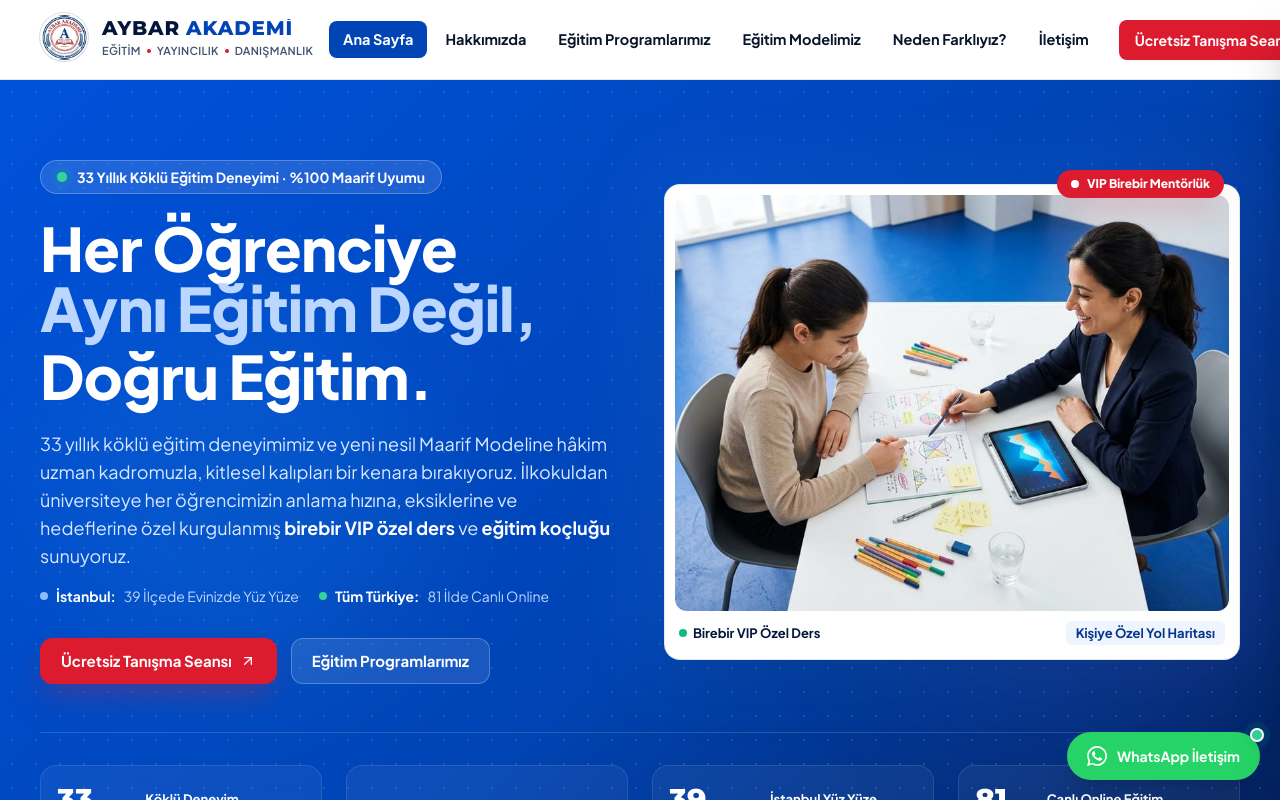
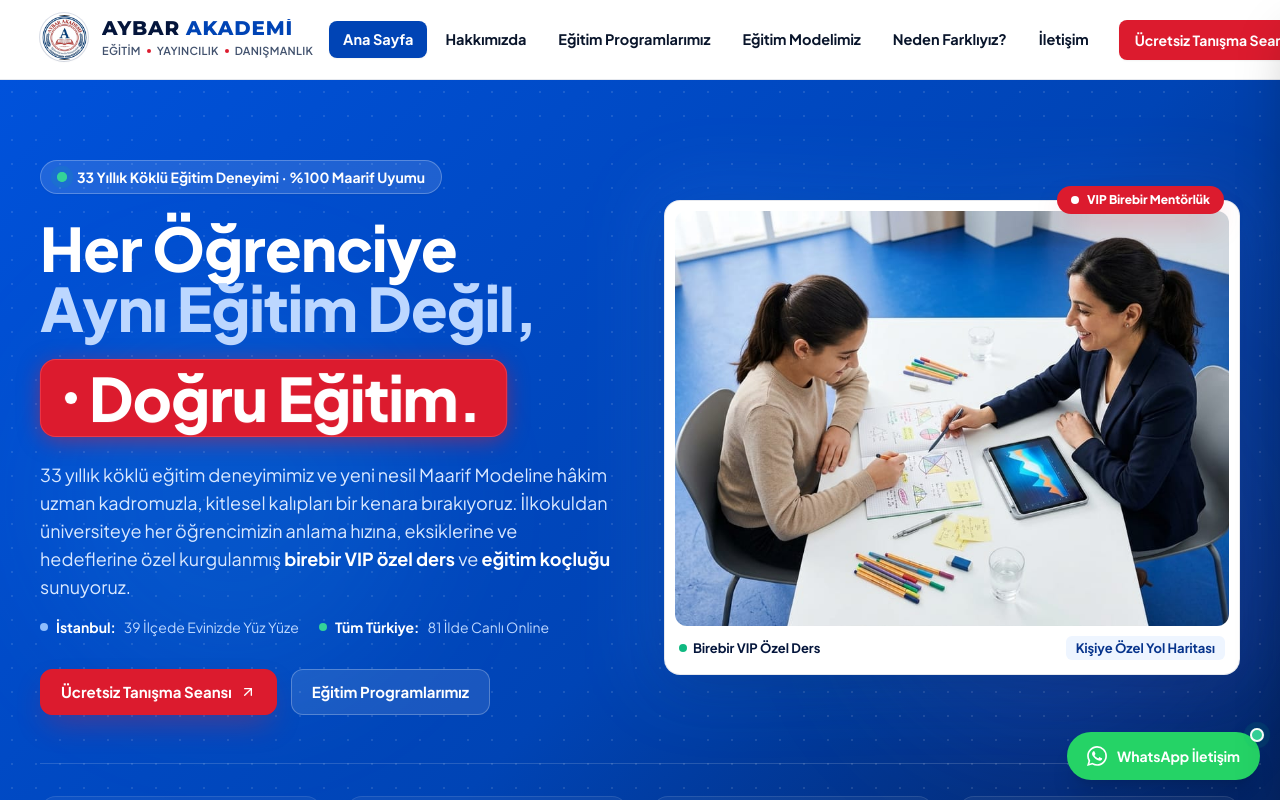
Before and after one commit to erog1u/aybar-akademi, a Next.js app: page / in a window 1280 px wide. Shown: the top 800 px of the page. Built offline with nearby package versions, Linux system fonts and the light colour scheme.

Commit message:
feat(hero): add looping animated crimson badge to Dogru Egitim and polish FAQ active states

```diff
--- a/src/app/globals.css
+++ b/src/app/globals.css
@@ -250,3 +250,33 @@
   background-size: 200% 100%;
   animation: shimmer-sweep 4s ease-in-out infinite;
 }
+
+@keyframes crimson-box-pulse {
+  0%, 100% {
+    transform: scale(1);
+    box-shadow: 0 4px 22px -2px rgba(220, 27, 46, 0.55), 0 0 0 0 rgba(220, 27, 46, 0.7);
+  }
+  50% {
+    transform: scale(1.03);
+    box-shadow: 0 12px 34px 2px rgba(220, 27, 46, 0.75), 0 0 0 8px rgba(220, 27, 46, 0);
+  }
+}
+
+.animate-crimson-box {
+  animation: crimson-box-pulse 2.2s ease-in-out infinite;
+  will-change: transform, box-shadow;
+}
+
+@keyframes light-sweep {
+  0% {
+    transform: translateX(-150%) skewX(-18deg);
+  }
+  45%, 100% {
+    transform: translateX(250%) skewX(-18deg);
+  }
+}
+
+.animate-light-sweep {
+  animation: light-sweep 2.8s cubic-bezier(0.4, 0, 0.2, 1) infinite;
+  will-change: transform;
+}
--- a/src/app/page.tsx
+++ b/src/app/page.tsx
@@ -91,9 +91,20 @@ export default function HomePage() {
                   </span>,
                   <span
                     key="dogru-egitim"
-                    className="text-white block mt-2 font-black tracking-tight"
+                    className="block mt-2.5 sm:mt-3"
                   >
-                    Doğru Eğitim.
+                    <span className="relative inline-flex items-center px-4 sm:px-6 py-1 sm:py-2 rounded-2xl bg-crimson-600 text-white font-black tracking-tight shadow-crimson border border-crimson-400/50 animate-crimson-box overflow-hidden select-none">
+                      {/* Işıltılı Sürekli Akan Işık Çizgisi (Shimmer Loop) */}
+                      <span className="absolute inset-0 bg-gradient-to-r from-transparent via-white/35 to-transparent animate-light-sweep pointer-events-none" />
+
+                      {/* Nabız Atan Beyaz Işık Noktası */}
+                      <span className="relative flex h-2.5 w-2.5 sm:h-3 sm:w-3 mr-2 sm:mr-3 shrink-0">
+                        <span className="absolute inline-flex h-full w-full rounded-full bg-white opacity-80 animate-ping" />
+                        <span className="relative inline-flex rounded-full h-2.5 w-2.5 sm:h-3 sm:w-3 bg-white shadow-xs" />
+                      </span>
+
+                      <span className="relative z-10 text-white drop-shadow-xs">Doğru Eğitim.</span>
+                    </span>
                   </span>,
                 ]}
               />
--- a/src/components/faq/FaqSection.tsx
+++ b/src/components/faq/FaqSection.tsx
@@ -89,29 +89,35 @@ export default function FaqSection({
               return (
                 <div
                   key={idx}
-                  className={`rounded-xl border transition-all duration-200 overflow-hidden ${
+                  className={`rounded-2xl border transition-all duration-300 overflow-hidden ${
                     isOpen
-                      ? "bg-white border-cobalt-700/50 shadow-md ring-1 ring-cobalt-700/15"
-                      : "bg-white/80 border-cobalt-900/10 hover:border-cobalt-900/25"
+                      ? "bg-white border-crimson-500/50 shadow-lg ring-1 ring-crimson-500/20"
+                      : "bg-white border-cobalt-900/10 hover:border-crimson-300 hover:shadow-sm"
                   }`}
                 >
                   <button
                     type="button"
                     onClick={() => toggleItem(idx)}
                     aria-expanded={isOpen}
-                    className="w-full text-left p-5 sm:p-6 flex items-center justify-between gap-4 cursor-pointer focus-visible:ring-2 focus-visible:ring-cobalt-600 focus-visible:outline-none rounded-xl"
+                    className="w-full text-left p-5 sm:p-6 flex items-center justify-between gap-4 cursor-pointer focus-visible:ring-2 focus-visible:ring-crimson-600 focus-visible:outline-none rounded-2xl"
                   >
                     <div className="flex items-center gap-3">
-                      <span className="text-xs font-bold text-cobalt-700 bg-cobalt-50 px-2 py-1 rounded">
+                      <span className={`text-xs font-black px-2.5 py-1 rounded-lg transition-colors ${
+                        isOpen
+                          ? "text-crimson-700 bg-crimson-50 border border-crimson-200/60 shadow-xs"
+                          : "text-cobalt-700 bg-cobalt-50"
+                      }`}>
                         0{idx + 1}
                       </span>
-                      <h3 className="text-base sm:text-[17px] font-bold text-ink leading-snug">
+                      <h3 className={`text-base sm:text-[17px] font-bold leading-snug transition-colors ${
+                        isOpen ? "text-cobalt-950" : "text-ink"
+                      }`}>
                         {item.question}
                       </h3>
                     </div>
                     <ChevronDown
-                      className={`h-5 w-5 text-cobalt-700 shrink-0 transition-transform duration-200 ${
-                        isOpen ? "rotate-180" : ""
+                      className={`h-5 w-5 shrink-0 transition-transform duration-300 ${
+                        isOpen ? "rotate-180 text-crimson-600" : "text-cobalt-700"
                       }`}
                     />
                   </button>
```
